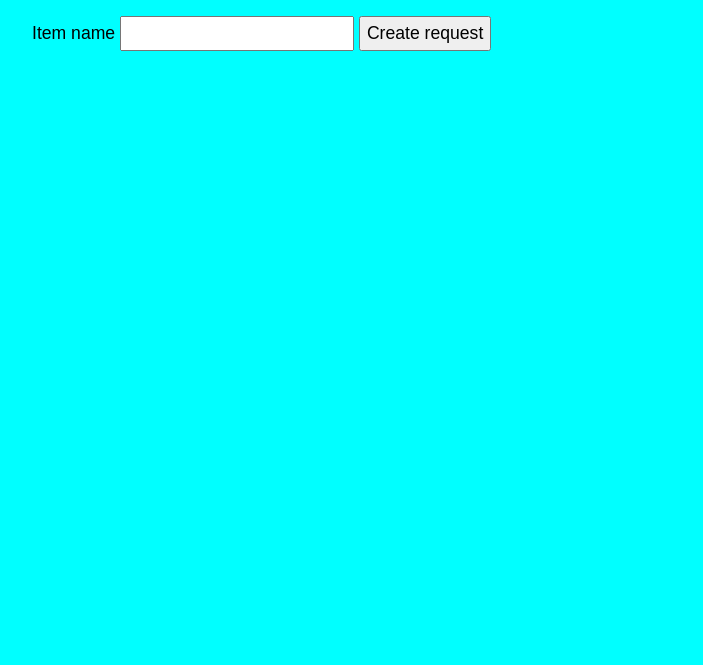
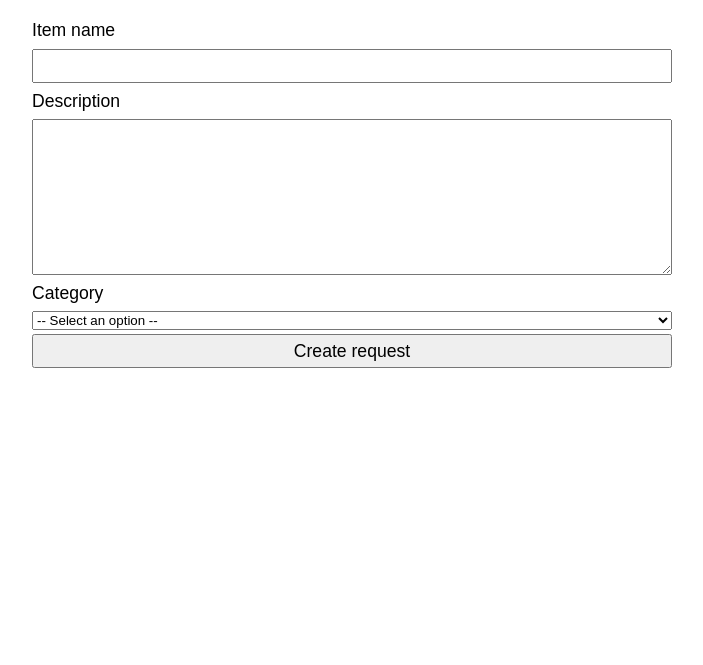
Before and after one commit to shakirhussain10/engineering-lab, a plain HTML site: page web/index.html in a window 1280 px wide. Shown: the part 135-800 px from the top of the page, without its empty margins (288-991 px from the left). Drawn offline with Linux system fonts and the light colour scheme.

Commit message:
docs: HTML, CSS & accessible structure

```diff
--- a/web/css/style.css
+++ b/web/css/style.css
@@ -3,9 +3,22 @@ body {
     margin: 2rem auto;
     padding: 1rem;
     font: 1.1rem/1.6 sans-serif;
-background-color: aqua;
+
 }
 
 
 input, button {
-    font: inherit; }
+    font: inherit;
+}
+
+form {
+    display: grid;
+  grid-template-rows: max-content;
+  gap: 4px;
+}
+
+select:focus,
+textarea:focus {
+    outline: 2px solid 005fcc;
+    outline-offset: 2px;
+}
--- a/web/index.html
+++ b/web/index.html
@@ -1,10 +1,10 @@
-<!DOCTYPE html>
+<!doctype html>
 <html lang="en">
   <head>
-    <meta charset="UTF-8">
-    <meta name="viewport" content="width=device-width, initial-scale=1.0">
+    <meta charset="UTF-8" />
+    <meta name="viewport" content="width=device-width, initial-scale=1.0" />
     <title>Repair request</title>
-    <link rel="stylesheet" href="css/style.css">
+    <link rel="stylesheet" href="css/style.css" />
   </head>
 
   <body>
@@ -12,13 +12,22 @@
       <h1>Request a repair</h1>
         </header>
     <main>
-
       <form>
         <label for="item">Item name</label>
-                <input id="item" name="item" required maxlength="80">
+        <input id="item" name="item" required maxlength="80" />
+
+        <label for="description">Description</label>
+        <textarea name="description" id="description" rows="10"></textarea>
+
+        <label for="category">Category</label>
+        <select name="category" id="category">
+            <option value="">-- Select an option --</option>
+            <option value="inquiry">General inquiry</option>
+            <option value="bug">Bug Report</option>
+            <option value="feature">Feature Request</option>
+        </select>
         <button type="submit">Create request</button>
       </form>
-
     </main>
 </body>
 </html>
```
Lines whose indentation alone changed are shown as unchanged.
